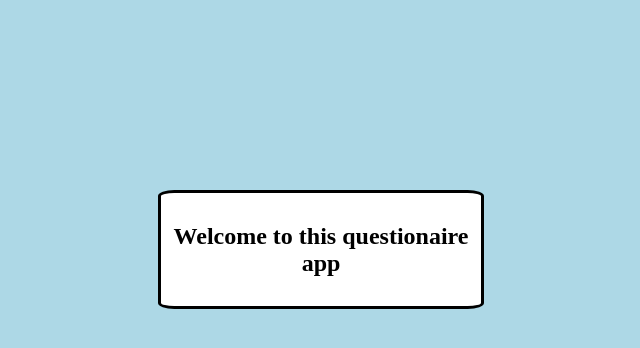
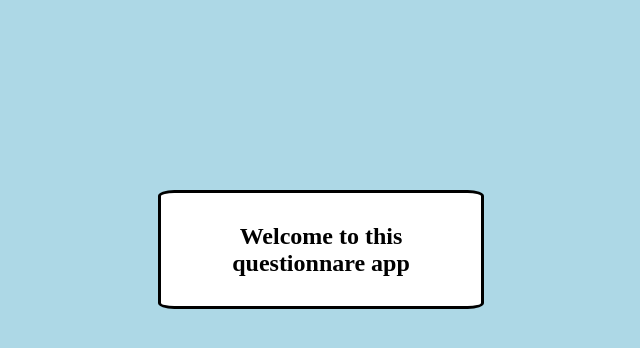
Before and after one commit to kadarkutir/questionaire-webapp, a Flask app: page /login_home in a window 1280 px wide. Shown: the part 26-374 px from the top of the page, without its empty margins (319-959 px from the left). Run offline with Flask 2, Linux system fonts and the light colour scheme.

Commit message:
update login_home.html

```diff
--- a/templates/login_home.html
+++ b/templates/login_home.html
@@ -2,6 +2,6 @@
 
 {% block content %}
 <h1 class="title">
-  Welcome to this questionaire app
+  Welcome to this questionnare app
 </h1>
 {% endblock %}
```
